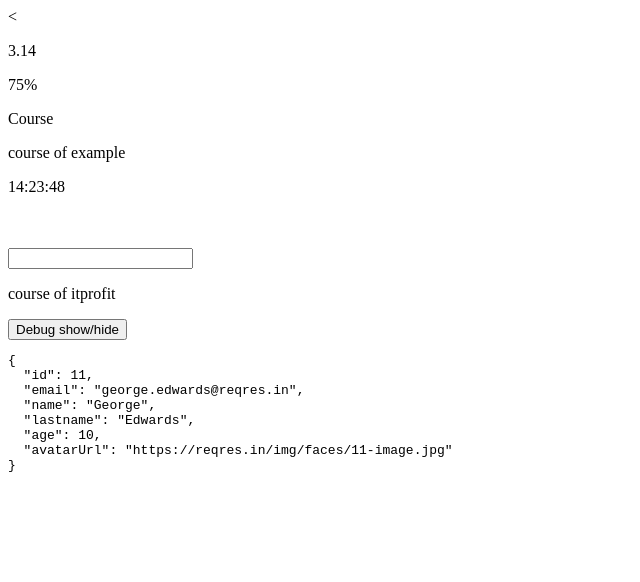
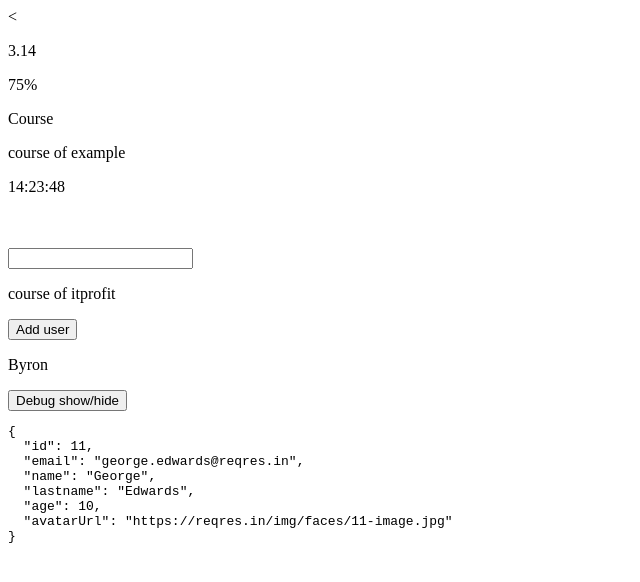
Before and after one commit to geometrium-M/it-profit-ng, an Angular app: page / in a window 1280 px wide. Shown: the top 582 px of the page, without its empty margins (0-640 px from the left). Built offline with nearby package versions, Linux system fonts and the light colour scheme.

Commit message:
Add pipes to demonstrate pure/impure

```diff
--- a/src/app/app.module.ts
+++ b/src/app/app.module.ts
@@ -10,6 +10,7 @@ import { Zoom2Directive } from './zoom2-directive';
 import { UsersExampleComponent } from './comp/users-example/users-example.component';
 import { PipesExampleComponent } from './comp/pipes-example/pipes-example.component';
 import { TruncatePipe } from './comp/pipes-example/truncate.pipe';
+import { UsersPipe } from './comp/pipes-example/users.pipe';
 
 
 @NgModule({
@@ -22,6 +23,7 @@ import { TruncatePipe } from './comp/pipes-example/truncate.pipe';
     UsersExampleComponent,
     PipesExampleComponent,
     TruncatePipe,
+    UsersPipe,
 
   ],
   imports: [
--- a/src/app/comp/pipes-example/pipes-example.component.html
+++ b/src/app/comp/pipes-example/pipes-example.component.html
@@ -15,7 +15,11 @@
 
 <input name="max-length" [(ngModel)]="maxLength">
   <p> {{maxLength}} </p>
-  <p>{{ text | truncate:maxLength: '...' }}</p>
+  <p>{{ text | truncate:maxLength: '...'   }}</p>
+
+<button (click)="onAddUser()"> Add user</button>
+
+<p *ngFor=" let user of users | usersNameStartsWith: 'B' "> {{user.name }} </p>
 
 
 
--- a/src/app/comp/pipes-example/pipes-example.component.ts
+++ b/src/app/comp/pipes-example/pipes-example.component.ts
@@ -18,13 +18,28 @@ export class PipesExampleComponent implements OnInit {
   maxLength: number;
 
   user: User;
+  users : User[]
 
   constructor() {
    this.user = [...mockUsers].pop() as User;
+   this.users = mockUsers;
 
   }
 
   ngOnInit(): void {
   }
 
+  onAddUser() {
+    let newUser: User = {
+      name: "Bob",
+      age: 22,
+      id: 234,
+      avatarUrl: "",
+      email: "",
+      lastname: "",
+    };
+    this.users.push(newUser)
+
+  }
+
 }
--- /dev/null
+++ b/src/app/comp/pipes-example/users.pipe.ts
@@ -0,0 +1,14 @@
+import { Pipe, PipeTransform } from '@angular/core';
+import {User} from "../../user-profile/user.interface";
+
+@Pipe({
+  name:'usersNameStartsWith',
+  pure: false
+})
+export class UsersPipe implements PipeTransform {
+
+  transform(value: User[], nameStartsWith = ''): User[] {
+    return value.filter((user) => user.name.includes(nameStartsWith))
+  }
+
+}
```
Also changed, not shown: 1 other file (tests, documents, lock files or other folders).
